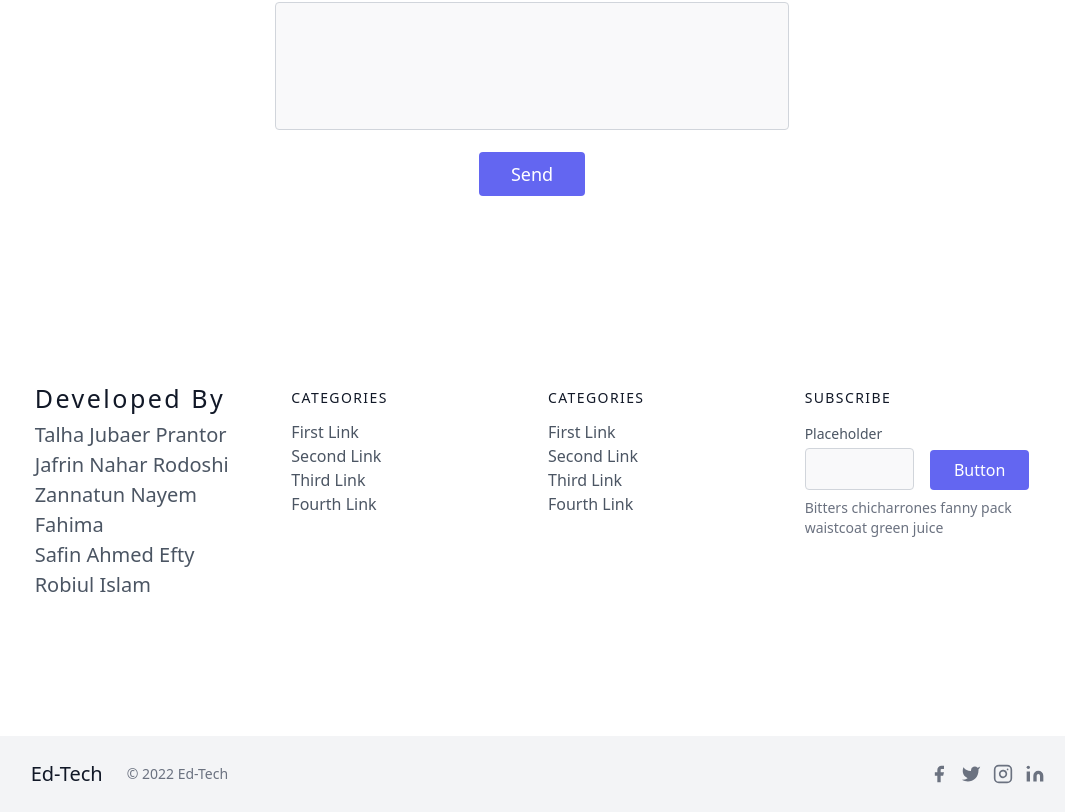
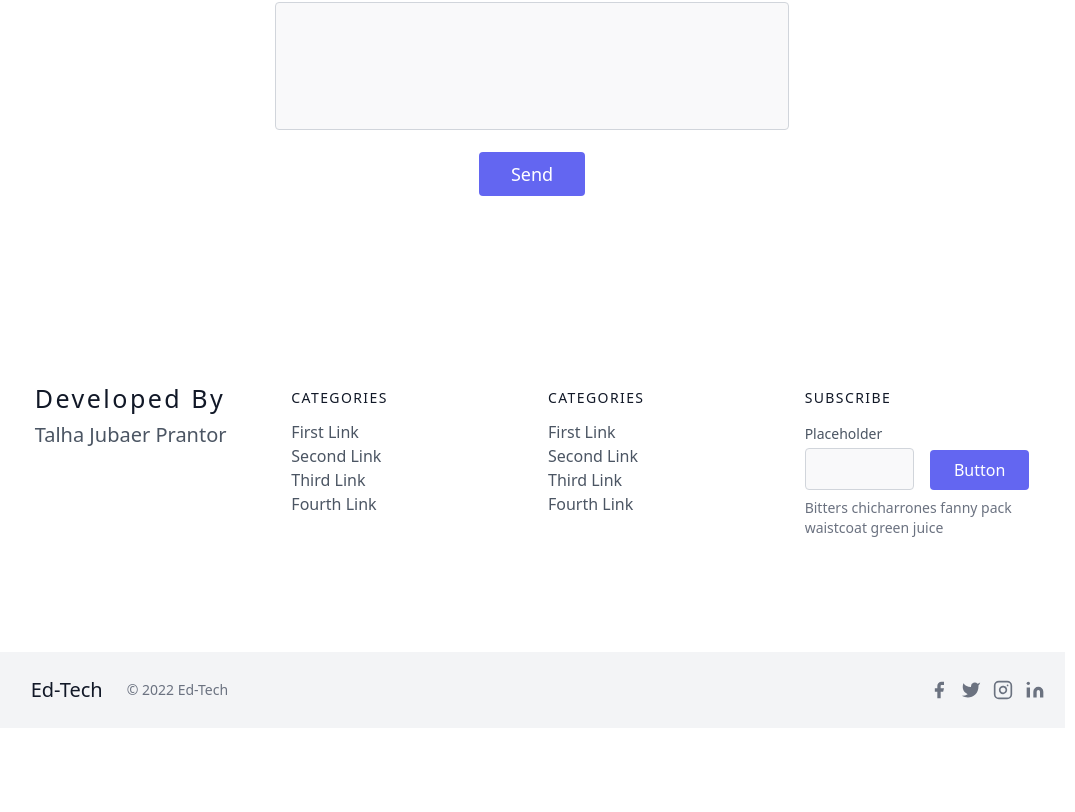
Before and after one commit to TalhaJubaerPrantor/edTech, a React (Create React App) app: page / in a window 1280 px wide. Shown: the part 3192-4004 px from the top of the page, without its empty margins (108-1183 px from the left). After the commit the page ends 3920 px from the top, so only its background shows below. Built offline with nearby package versions, Linux system fonts and the light colour scheme; no server answers.

Commit message:
Update Footer.jsx

```diff
--- a/src/components/Footer/Footer.jsx
+++ b/src/components/Footer/Footer.jsx
@@ -10,18 +10,6 @@ const Footer = () => {
                   <nav className="list-none mb-10">
                      <li>
                         <a style={{fontSize:"20px"}} className="text-gray-600 hover:text-gray-800">Talha Jubaer Prantor</a>
-                     </li>
-                     <li>
-                        <a style={{fontSize:"20px"}} className="text-gray-600 hover:text-gray-800">Jafrin Nahar Rodoshi</a>
-                     </li>
-                     <li>
-                        <a style={{fontSize:"20px"}} className="text-gray-600 hover:text-gray-800">Zannatun Nayem Fahima</a>
-                     </li>
-                     <li>
-                        <a style={{fontSize:"20px"}} className="text-gray-600 hover:text-gray-800">Safin Ahmed Efty</a>
-                     </li>
-                     <li>
-                        <a style={{fontSize:"20px"}} className="text-gray-600 hover:text-gray-800">Robiul Islam</a>
                      </li>
                   </nav>
                </div>
```
